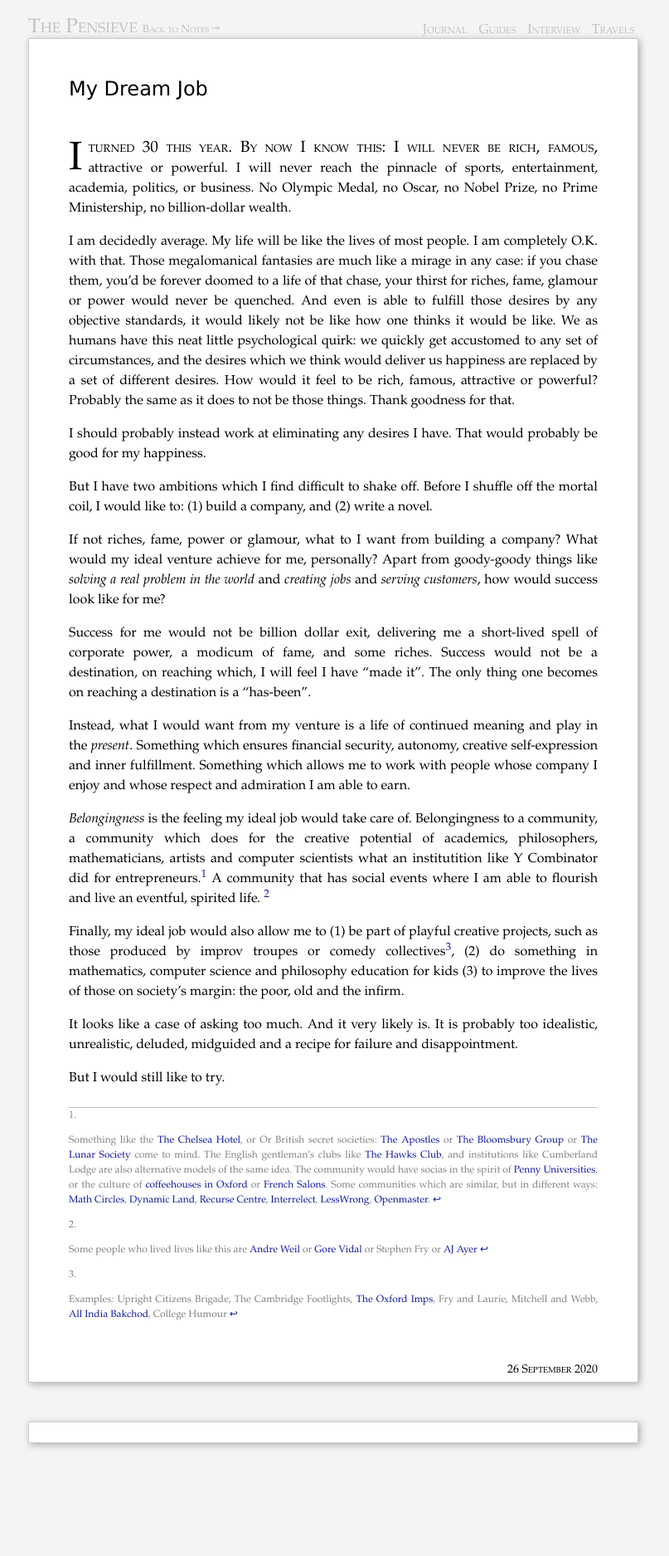
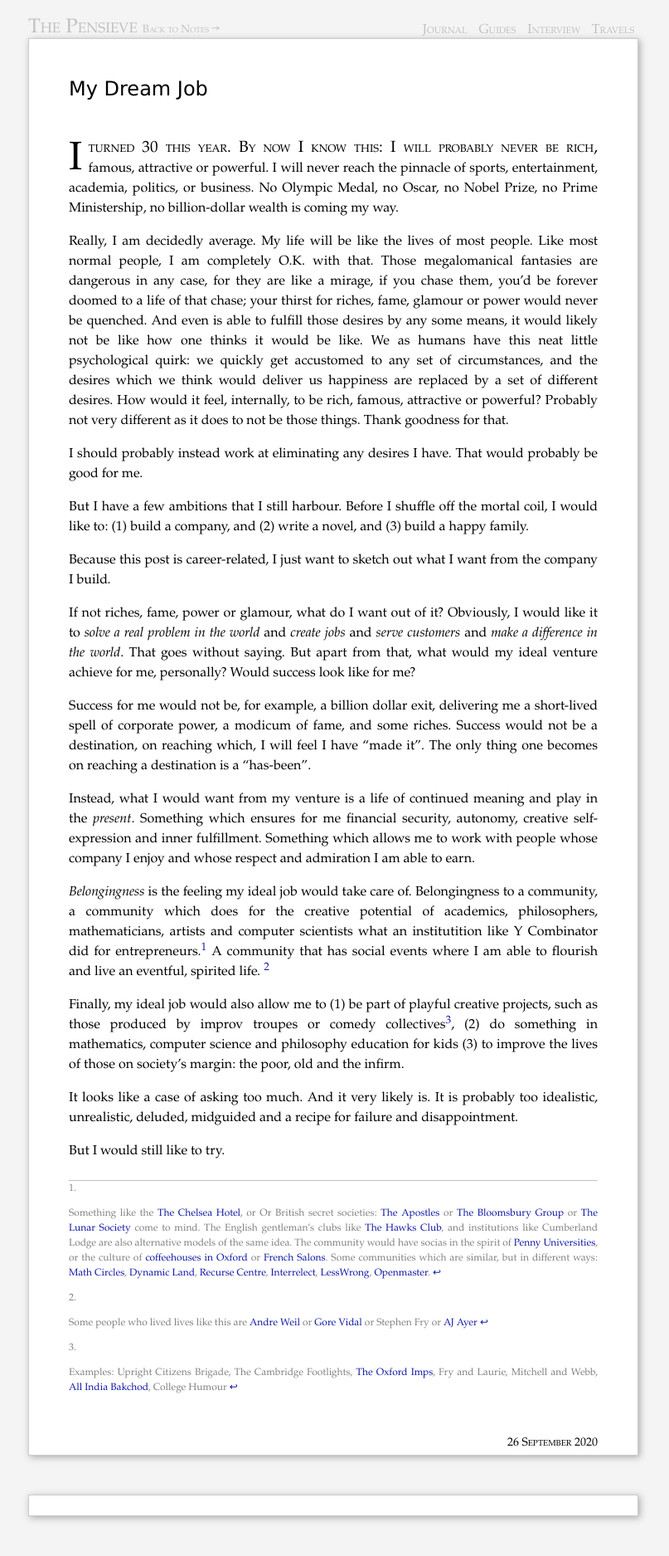
Before and after one commit to piyushahuja/piyushahuja.github.io, a Jekyll site: the page built from _posts/journal/2020-09-26-grail.md, in a window 1280 px wide. Shown: the whole page at 83% size, without its empty margins (238-1045 px from the left). Built offline with Jekyll 4.4.1, drawn with Linux system fonts in a browser that asks for light colours; comment, search, counter and statistics services are not loaded; before the commit the page ends 1787 px from its top, so only the background shows below that.

Commit message:
auto deployed

```diff
--- a/_posts/journal/2020-09-26-grail.md
+++ b/_posts/journal/2020-09-26-grail.md
@@ -9,19 +9,21 @@ permalink: /grail
 
 ---
 
-I turned 30 this year. By now I know this: I will never be rich, famous, attractive or powerful. I will never reach the pinnacle of sports, entertainment, academia, politics, or business. No Olympic Medal, no Oscar, no Nobel Prize, no Prime Ministership, no billion-dollar wealth.
+I turned 30 this year. By now I know this: I will probably never be rich, famous, attractive or powerful. I will never reach the pinnacle of sports, entertainment, academia, politics, or business. No Olympic Medal, no Oscar, no Nobel Prize, no Prime Ministership, no billion-dollar wealth is coming my way.
 
-I am decidedly average. My life will be like the lives of most people. I am completely O.K. with that.  Those megalomanical fantasies are much like a mirage in any case: if you chase them, you'd be forever doomed to a life of that chase, your thirst for riches, fame, glamour or power would never be quenched. And even is able to fulfill those desires by any objective standards, it would likely not be like how one thinks it would be like.  We as humans have this neat little psychological quirk: we quickly get accustomed to any set of circumstances, and the desires which we think would deliver us happiness are replaced by a set of different desires.  How would it feel to be rich, famous, attractive or powerful? Probably the same as it does to not be those things. Thank goodness for that.
+Really, I am decidedly average. My life will be like the lives of most people.  Like most normal people, I am completely O.K. with that.  Those megalomanical fantasies are dangerous in any case, for they are like a mirage, if you chase them, you'd be forever doomed to a life of that chase; your thirst for riches, fame, glamour or power would never be quenched. And even is able to fulfill those desires by any some means, it would likely not be like how one thinks it would be like.  We as humans have this neat little psychological quirk: we quickly get accustomed to any set of circumstances, and the desires which we think would deliver us happiness are replaced by a set of different desires.  How would it feel, internally, to be rich, famous, attractive or powerful? Probably not very different as it does to not be those things. Thank goodness for that.
 
-I should probably instead work at eliminating any desires I have. That would probably be good for my happiness.
+I should probably instead work at eliminating any desires I have. That would probably be good for me.
 
-But I have two ambitions which I find difficult to shake off. Before I shuffle off the mortal coil, I would like to: (1) build a company, and (2) write a novel.
+But I have a few ambitions that I still harbour. Before I shuffle off the mortal coil, I would like to: (1) build a company, and (2) write a novel, and (3) build a happy family.
 
-If not riches, fame, power or glamour, what to I want from building a company?  What would my ideal venture achieve for me, personally? Apart from goody-goody things like *solving a real problem in the world* and *creating jobs* and *serving customers*, how would success look like for me?
+Because this post is career-related, I just want to sketch out what I want from the company I build.
 
-Success for me would not be billion dollar exit, delivering me a short-lived spell of corporate power,  a modicum of fame, and some riches. Success would not be a destination, on reaching which, I will feel I have "made it". The only thing one becomes on reaching a destination is a "has-been".
+If not riches, fame, power or glamour, what do I want out of it? Obviously, I would like it to *solve a real problem in the world* and *create jobs* and *serve customers* and *make a difference in the world*. That goes without saying. But apart from that, what would my ideal venture achieve for me, personally? Would success look like for me?
 
-Instead, what I would want from my venture is a life of continued meaning and play in the *present*. Something which ensures financial security, autonomy, creative self-expression and inner fulfillment. Something which allows me to work with people whose company I enjoy and whose respect and admiration I am able to earn.
+Success for me would not be, for example, a billion dollar exit, delivering me a short-lived spell of corporate power,  a modicum of fame, and some riches. Success would not be a destination, on reaching which, I will feel I have "made it". The only thing one becomes on reaching a destination is a "has-been".
+
+Instead, what I would want from my venture is a life of continued meaning and play in the *present*. Something which ensures for me financial security, autonomy, creative self-expression and inner fulfillment. Something which allows me to work with people whose company I enjoy and whose respect and admiration I am able to earn.
 
 *Belongingness* is the feeling my ideal job would take care of. Belongingness to a community, a community which does for the creative potential of academics, philosophers, mathematicians, artists and computer scientists what an institutition like Y Combinator did for entrepreneurs.[^Community] A community that has social events where I am able to flourish and live an eventful, spirited life. [^Personalities]
 
```
